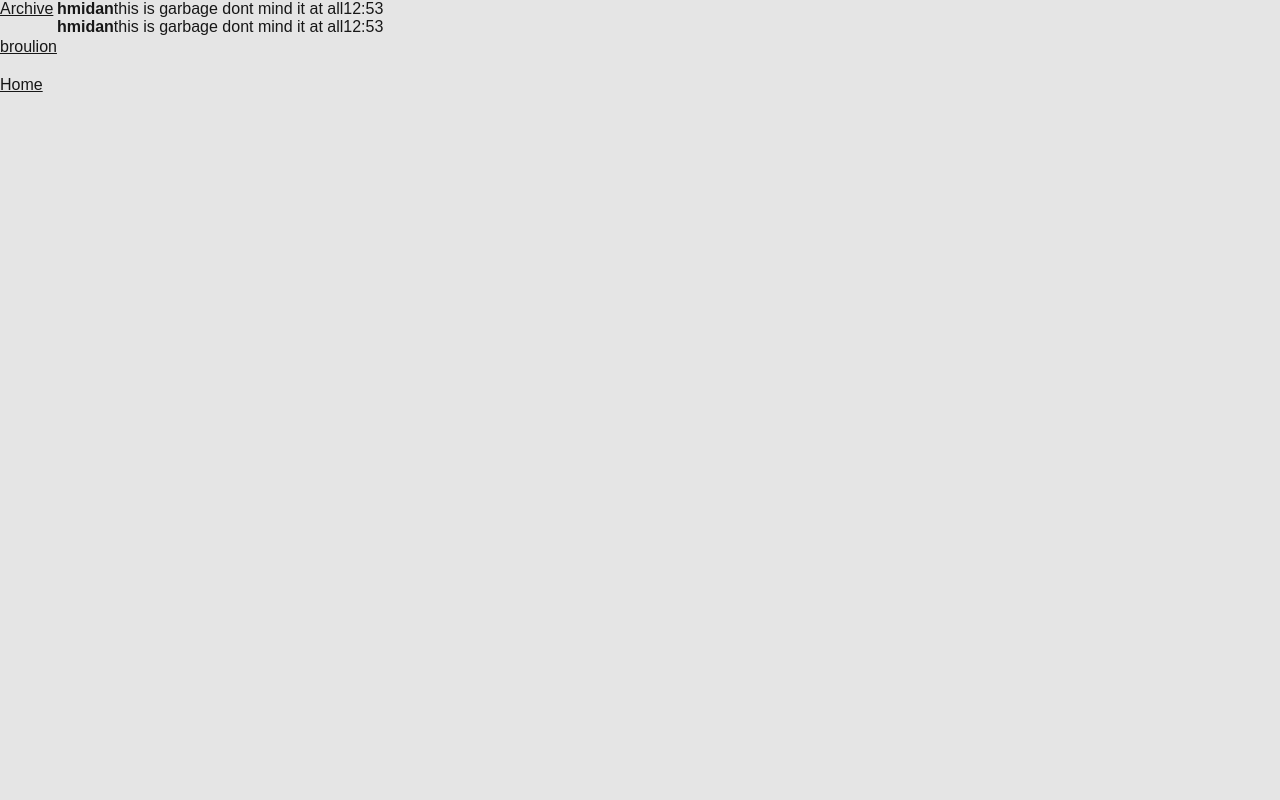
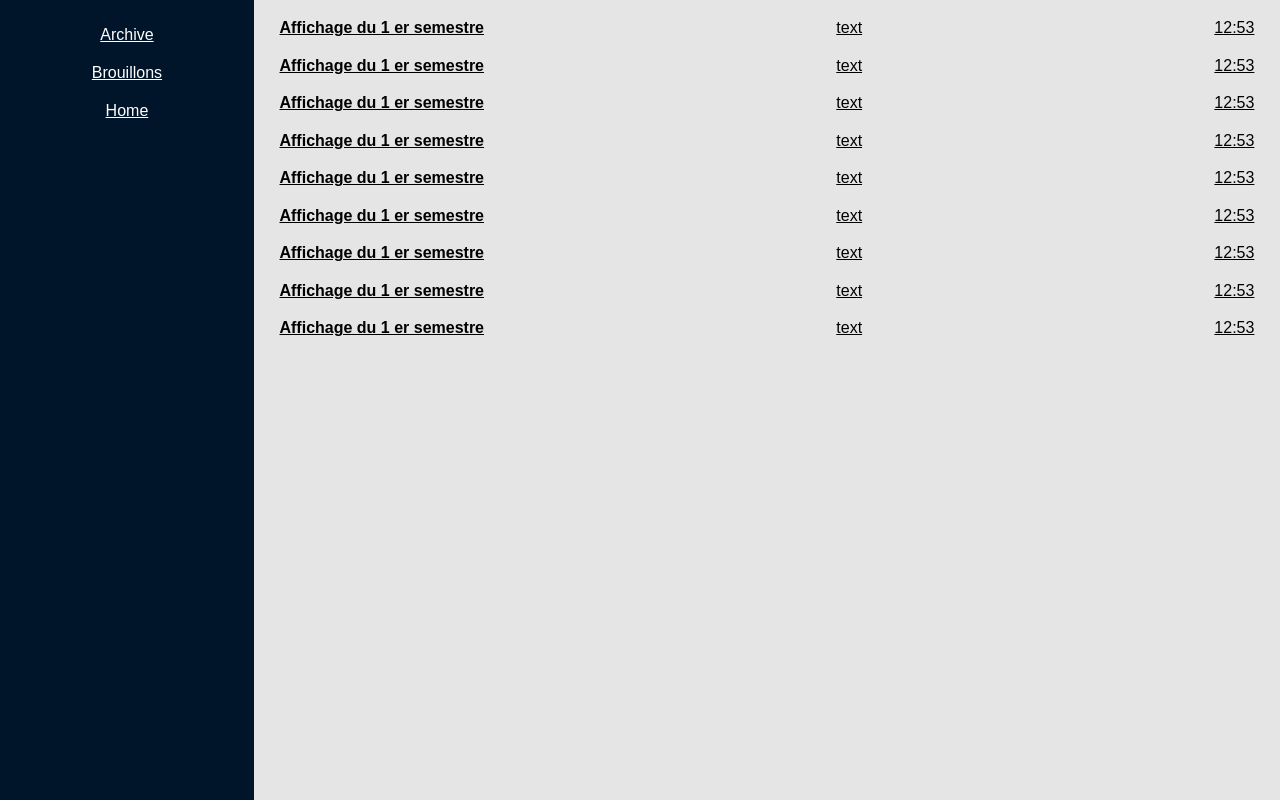
Before and after one commit to i-Glow/systeme-affichage, a React (Vite) app in the folder client/: page /archive in a window 1280 px wide. Built offline with nearby package versions, Linux system fonts and the light colour scheme.

Commit message:
archive page + link to archive

```diff
--- /dev/null
+++ b/client/index.css
@@ -0,0 +1,3 @@
+#root{
+    min-height: 100vh;
+}
--- a/client/index.html
+++ b/client/index.html
@@ -3,6 +3,8 @@
   <head>
     <meta charset="UTF-8" />
     <link rel="icon" type="image/svg+xml" href="/vite.svg" />
+
+    <link rel="stylesheet" href="./index.css">
     <meta name="viewport" content="width=device-width, initial-scale=1.0" />
     <title>Vite + React + TS</title>
   </head>
--- a/client/src/App.tsx
+++ b/client/src/App.tsx
@@ -4,6 +4,7 @@ import { Routes, Route, BrowserRouter } from "react-router-dom"
 import HomePage from './Componant/Page/HomePage'
 import Home from './Componant/Page/Home'
 import Archive from './Componant/Page/Archive'
+import Brouillons from './Componant/Page/Brouillons'
 function App() {
   return (
     <BrowserRouter>
@@ -11,6 +12,7 @@ function App() {
           <Route path="/" element={ <HomePage/> }>
                <Route path="archive" element={ <Archive/> }></Route>
                 <Route path="Home" element={ <Home/> }></Route>
+                <Route path="Brouillons" element={ <Brouillons/> }></Route>
           </Route>
       </Routes>
     </BrowserRouter>
--- a/client/src/Componant/Page/Archive.tsx
+++ b/client/src/Componant/Page/Archive.tsx
@@ -1,30 +1,79 @@
 import React from "react";
-import { Items } from "../Style/Style";
+import { Items,Div } from "../Style/Style";
+import { Link, Navigate } from "react-router-dom"
 const array = [
   {
-    titre: "hmidan",
+    id:1,
+    titre: "Affichage du 1 er semestre",
     date: "12:53",
-    text: "this is garbage dont mind it at all",
+    categorie: "text",
   },
   {
-    titre: "hmidan",
+    id:2,
+    titre: "Affichage du 1 er semestre",
     date: "12:53",
-    text: "this is garbage dont mind it at all",
+    categorie: "text",
+  },
+  {
+    id:3,
+    titre: "Affichage du 1 er semestre",
+    date: "12:53",
+    categorie: "text",
+  },
+  {
+    id:4,
+    titre: "Affichage du 1 er semestre",
+    date: "12:53",
+    categorie: "text",
+  },
+  {
+    id:5,
+    titre: "Affichage du 1 er semestre",
+    date: "12:53",
+    categorie: "text",
+  },
+  {
+    id:6,
+    titre: "Affichage du 1 er semestre",
+    date: "12:53",
+    categorie: "text",
+  },
+  {
+    id:7,
+    titre: "Affichage du 1 er semestre",
+    date: "12:53",
+    categorie: "text",
+  },
+  {
+    id:8,
+    titre: "Affichage du 1 er semestre",
+    date: "12:53",
+    categorie: "text",
+  },
+  {
+    id:9,
+    titre: "Affichage du 1 er semestre",
+    date: "12:53",
+    categorie: "text",
   },
 ];
 export default function Archive() {
   return (
-  <div>
+  <Div>
     {array.map((item, index) => (
+      <Link to={`${item.id}`}>
     <Items key={index}>
+
       <p>
         <b>{item.titre}</b>
       </p>
-      <p>{item.text}</p>
+      <p>{item.categorie}</p>
       <p>{item.date}</p>
+
     </Items>
+    </Link>
   ))}
-  </div>)
+  </Div>)
 
 
 }
--- /dev/null
+++ b/client/src/Componant/Page/Brouillons.tsx
@@ -0,0 +1,7 @@
+import React from 'react'
+
+export default function Brouillons() {
+  return (
+    <div>Brouillons</div>
+  )
+}
--- a/client/src/Componant/Page/HomePage.tsx
+++ b/client/src/Componant/Page/HomePage.tsx
@@ -6,7 +6,7 @@ export default function HomePage() {
     <ConatinerFLex >
         <LeftSide>
             <Link to="archive">Archive</Link>
-            <Link to="broulion">broulion</Link>
+            <Link to="Brouillons">Brouillons</Link>
             <Link to="Home">Home</Link>
         </LeftSide>
         <Main >
--- a/client/src/Componant/Style/Style.ts
+++ b/client/src/Componant/Style/Style.ts
@@ -5,20 +5,29 @@ export const Input = styled.input`
 export const LeftSide = styled.div`
     display:flex;
     flex-direction:column;
-    align-items: flex-start;
+    align-items: center;
+    width: 25%;
+    background-color: #001529;
+    color: white;
     gap:20px;
+    padding-top: 2%;
 `
 export const ConatinerFLex = styled.div`
     display:flex;
-    min-height: 90vh;
+    min-height: 100vh;
     width: 100%;
 `
 export const Items = styled.div`
     display: flex;
-    justify-content: space-evenly;
+    justify-content: space-between;
     width: 100%;
+    margin-top: 2%;
 `
 export const Main = styled.div`
     display: flex;
-    width: auto;
+    width: 100%;
+    padding:0 2% 0 2%;
 `
+export const Div = styled.div`
+    width: 100%;
+`
--- a/client/src/globalStyles.ts
+++ b/client/src/globalStyles.ts
@@ -6,7 +6,7 @@ export const GlobalStyles = createGlobalStyle`
       --primary-opacity: rgba(255,67,0, 0.6);
       --secondary: #F8F8F8;
       --background: #E5E5E5;
-      --black: #171717;
+      /* --black: #171717; */
       --black-opacity: rgba(23, 23, 23, 0.15);
       --danger: #D0342C;
       --danger-opacity: rgba(208, 52, 44, 0.2);
@@ -54,5 +54,6 @@ export const GlobalStyles = createGlobalStyle`
     }
     body {
       background-color: var(--background);
+      min-height: 100vh;
     }
 `;
```
